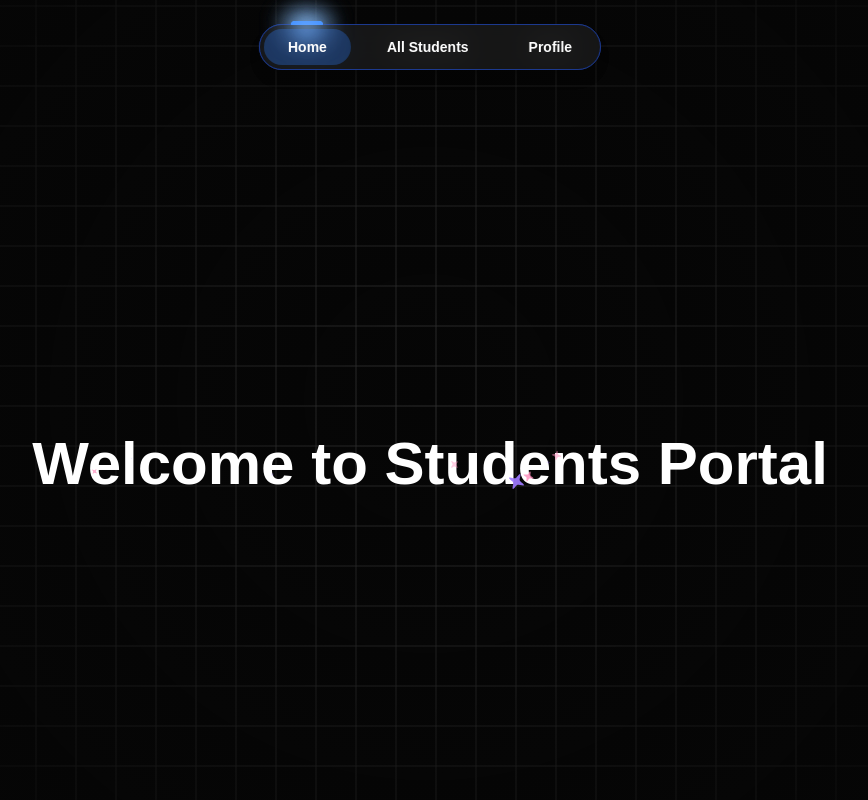
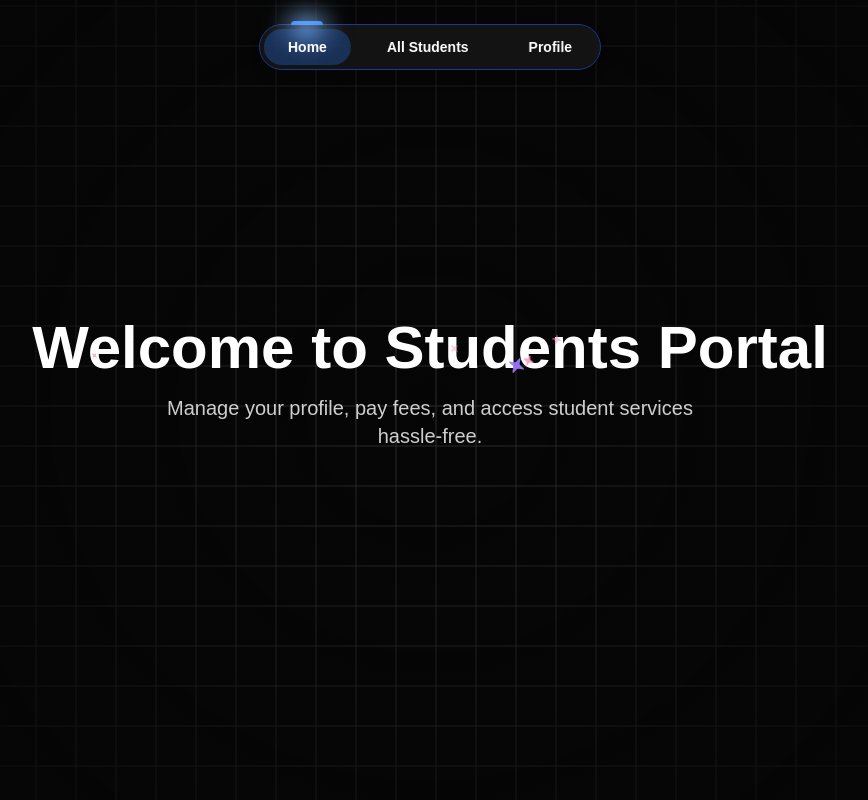
Before and after one commit to urvichawla/student_new_portal, a Next.js app in the folder frontend-next/: page / in a window 1280 px wide. Shown: the whole page, without its empty margins (210-1078 px from the left). Built offline with nearby package versions, Linux system fonts and the light colour scheme.

Commit message:
improved landing page

```diff
--- a/frontend-next/src/app/page.tsx
+++ b/frontend-next/src/app/page.tsx
@@ -4,10 +4,13 @@ import { NavBarDemo } from "@/components/ui/tubelight-navbar";
 
 export default function Home() {
   return (
-    <main className="relative flex flex-col items-center justify-center min-h-screen">
-      <div className="z-10 pt-32">
-        <SparklesText text="Welcome to Students Portal" />
-      </div>
+    <main className="relative z-10 flex flex-col items-center justify-center min-h-screen">
+      {/* Main heading */}
+      <SparklesText text="Welcome to Students Portal" className="text-4xl md:text-6xl font-bold text-white mb-4" />
+      {/* Subheading */}
+      <p className="text-lg md:text-xl text-white/80 mb-8 text-center max-w-xl">
+        Manage your profile, pay fees, and access student services hassle-free.
+      </p>
       <SquaresDemo />
       <NavBarDemo />
     </main>
```
